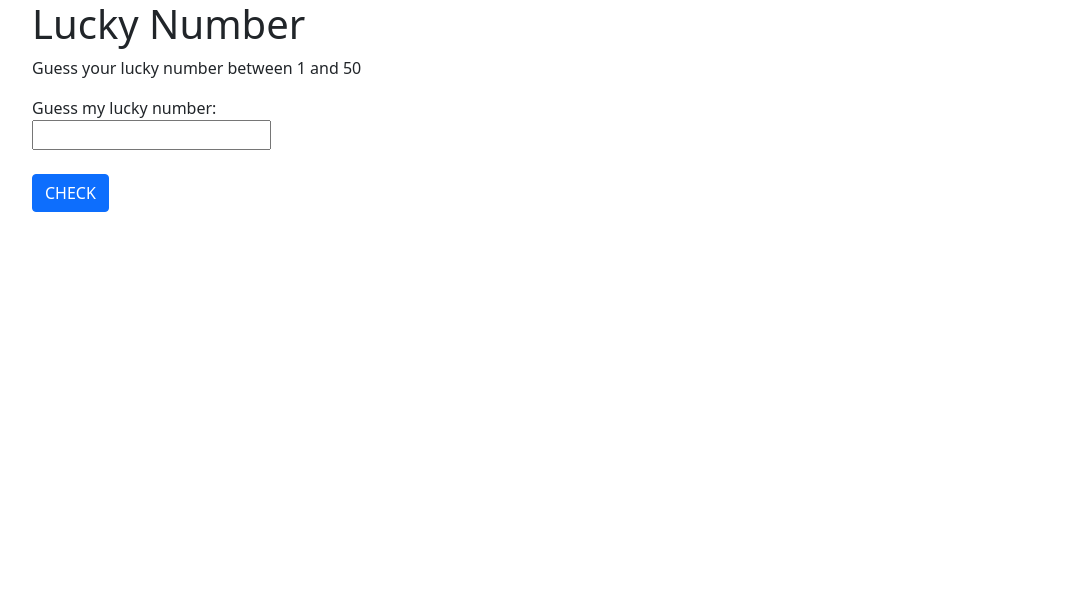
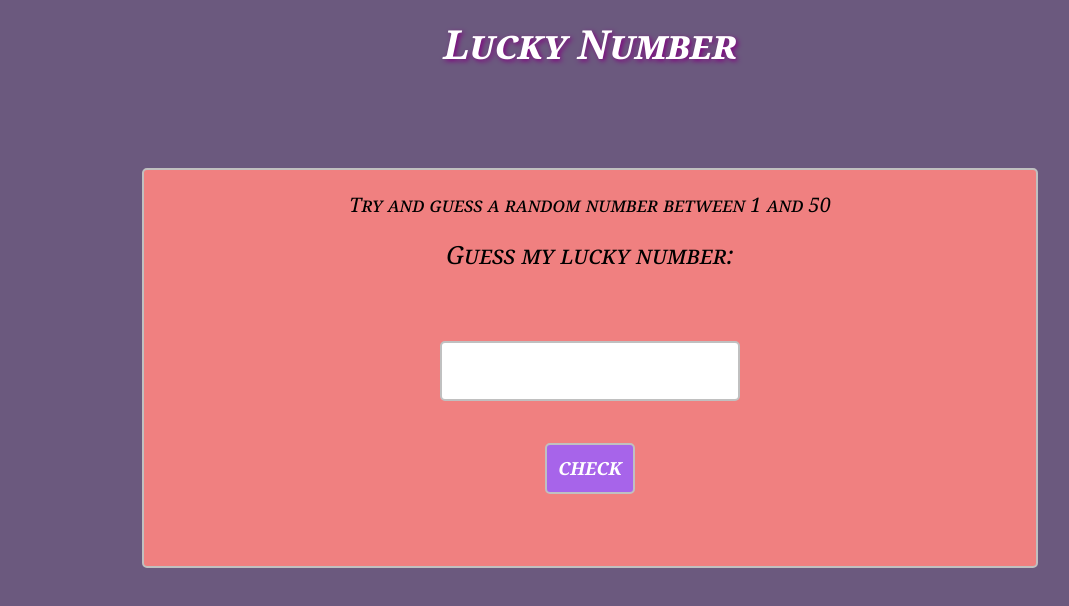
Before and after one commit to sselvapriyaa/html-portfolio, a plain HTML site: page numberguess.html in a window 1280 px wide. Shown: the whole page, without its empty margins (50-1119 px from the left). Drawn offline with nearby package versions, Linux system fonts and the light colour scheme.

Commit message:
modified style10.css

```diff
--- a/numberguess.html
+++ b/numberguess.html
@@ -8,34 +8,22 @@
 <link href="https://cdn.jsdelivr.net/npm/bootstrap@5.1.3/dist/css/bootstrap.min.css" rel="stylesheet" integrity="sha384-1BmE4kWBq78iYhFldvKuhfTAU6auU8tT94WrHftjDbrCEXSU1oBoqyl2QvZ6jIW3" crossorigin="anonymous">
 <script src="https://cdn.jsdelivr.net/npm/bootstrap@5.1.3/dist/js/bootstrap.bundle.min.js" integrity="sha384-ka7Sk0Gln4gmtz2MlQnikT1wXgYsOg+OMhuP+IlRH9sENBO0LRn5q+8nbTov4+1p" crossorigin="anonymous"></script>
     <title>Number Guessing Game</title>
+    <link rel = "stylesheet" href = "style10.css">
     <script src = "numberscript.js"></script>
-<!--<link rel="preconnect" href="https://fonts.gstatic.com" crossorigin>
-<link href="https://fonts.googleapis.com/css2?family=Poppins:wght@400;600&display=swap" rel="stylesheet">-->
+<!--<link href="https://fonts.googleapis.com/css2?family=Poppins:wght@400;600&display=swap" rel="stylesheet">-->
 
-    <!--<link rel = "stylesheet" href = "style10.css">-->
-    <!--<script src = "index.js"></script>-->
 </head>
 
 <body>
+    <h1>Lucky Number</h1>
   <div class="container">
-    <h1>Lucky Number</h1>
-    <p>Guess your lucky number between 1 and 50</p>
+    <p>Try and guess a random number between 1 and 50</p>
     <div class="row">
-     <!--  <div class="col-lg-3 col-md-6">
-            <form>
-                <div class="form-group">-->
-                    <label>Guess my lucky number:</label><br>
-                  </div>
-
-                    <input type="number" name = "guess" id="guess" size ="10"><br><br>
-                <button type="button" class="btn btn-primary" onclick="do_guess()">CHECK</button>
-        <!--    </form>
+        <label>Guess my lucky number:</label><br><br>
         </div>
-    </div>-->
-
+    <input type="number" name = "guess" id="guess" size ="40"><br><br>
+    <button type="button" class="btn" onclick="do_guess()">CHECK</button>
     <p id="message"></p>
 </div>
-
-
 </body>
 </html>
--- a/numberscript.js
+++ b/numberscript.js
@@ -6,8 +6,6 @@ let num_guess = 0;
 
 function do_guess() {
     let guess = Number(document.getElementById("guess").value);
-    //console.log(guess);
-    //alert("Please enter a number between 1 and 50");
     let message = document.getElementById("message");
 
     /*if (isNaN(guess)) {
--- a/style10.css
+++ b/style10.css
@@ -1,173 +1,61 @@
-/**,
-*:before,
-*:after{
-    padding: 0;
-    margin: 0;
-    box-sizing: border-box;
+*{
+    font-family: Georgia, 'Times New Roman', Times, serif;
+    font-style: oblique;
+    font-weight: 500;
+    font-variant: small-caps;
 }
-body{
-    height: 100vh;
-    background: linear-gradient(
-        to right,
-        #7f53ac,
-        #657ced
-        );
-    }
-    .container{
-        position: absolute;
-        width: 50%;
-        min-width: 580px;
-        transform: translate(-50%, -50%);
-        top: 50%;
-        left: 50%;
-        background-color: #ffffff;
-        padding: 50px 10 px;
-        border-radius: 5px;
-        display: grid;
-        justify-items: center;
-        font-family: 'Poppins', sans-serif;
-    }
-    h3{
-        font-size: 16px;
+    h1{
+        font-size: 40px;
         font-weight: 600;
-    }
-    #guess{
-        width: 90px;
-        font-weight: 600;
-        color: #663399;
+        color:#ffffff;
+        text-align: center;
+        padding: 20px 0;
+        text-shadow: 2px 2px 5px purple;
+
+      }
+      input {
+        width: 300px;
+        height: 60px;
+        font-size: 20px;
+        padding: 2em;
         padding: 20px 0;
         text-align: center;
         margin-top: 30px;
         border-radius: 5px;
-        border: 2px solid #202020;
-        font-size: 28px;
-    }
-    #my_btn{
-        width: 160px;
-        padding: 15px;
+        border: 2px solid silver;
+
+      }
+       .btn{
+        width: 90px;
+        padding: 10px 0;
         border-radius: 5px;
-        background-color: #663399;
+        background-color: #a764ea;
         color: #ffffff;
-        border: none;
+        border: 2px solid silver;
         font-size: 18px;
         font-weight: 600;
         margin-bottom: 30px;
-        outline: none;
-    }
+      }
     p{
-        font-weight: 400;
-    }*/
-    /** {
-        margin: 0;
-        padding: 0;
+        font-size: 20px;
       }
-
-      body {
-        margin: 30px auto;
-        width: 450px;
-        background-color: #efefef;
-        color: #35a;
-        font-size: 30px;
-      }
-
-      .main {
-        padding: 10px;
-        margin: auto;
-        width: 450px;
-        box-shadow: 0 0 5px black;
-        height: 100%;
-      }*/
-      /*html {
-        min-height: 100%;
-    }
-    body {
-        font-family:"HelveticaNeue-Light", "Helvetica Neue Light", "Helvetica Neue", Helvetica, Arial, "Lucida Grande", sans-serif;
-        font-size:1em;
-        line-height:4ex;
-        color: #333;
-        padding: 5%;
-        background-repeat:no-repeat !important;
-        background-attachment: fixed;
-        background: #f1f1f1;
-        background: -moz-linear-gradient(top, #dbdbdb 0%, #f1f1f1 50%, #c6c6c6 100%);
-        background: -webkit-gradient(linear, left top, left bottom, color-stop(0%, #dbdbdb), color-stop(50%, #f1f1f1), color-stop(100%, #c6c6c6));
-        background: -webkit-linear-gradient(top, #dbdbdb 0%, #f1f1f1 50%, #c6c6c6 100%);
-        min-height: 100%;
-    }
-    h1 {
-        font-size:2em;
-        font-weight:bold;
-    }
-    form, #container {
-        text-align:center;
-    }
-    #container {
-        padding: 5% 0;
-    }
-    #message_txt {
-        line-height: 4ex;
-        margin: 0 0 2.5ex 0;
-    }
-    input[type=text] {
-        border: 2px solid #333;
-        border-radius: 10px;
-        -moz-border-radius: 10px;
-        -webkit-border-radius: 10px;
-        outline: none;
-        background: #fff;
-        width: 100px;
-        height: 50px;
-        font-family:"HelveticaNeue-Light", "Helvetica Neue Light", "Helvetica Neue", Helvetica, Arial, "Lucida Grande", sans-serif;
-        text-align:center;
-        font-size: 2em;
-        margin: 0 0 2ex;
-    }
-    button {
-        border: 2px solid #333;
-        border-radius: 50%;
-        -moz-border-radius: 50%;
-        -webkit-border-radius: 50%;
-        background: #ccc;
-        margin: 0 0 1.75ex;
-        font-size: 2em;
-        text-align:center;
-        width: 50px;
-        height: 50px;
-        cursor: pointer;
-        color: #333;
-    }
-    button[disabled], input[type=text][disabled] {
-        border: 2px solid #999;
-        color: #999;
-        cursor: default;
-        background: #ccc;
-    }*/
-    h3{
-        font-size: 30px;
-        font-weight: 600;
-      }
-      input[type="text"]{
-        width: 90px;
+      .container{
+        height: 400px;
+        width: 70%;
+        background-color:lightcoral;
         font-weight: 600;
         padding: 20px 0;
         font-size: 28px;
         text-align: center;
-        margin-top: 30px;
+        margin-top: 80px;
         border-radius: 5px;
-        border: 2px solid #202020;
-        color: #663399;
+        border: 2px solid silver;
+        color: black;
       }
-      button{
-        width: 160px;
-        padding: 15px 0;
-        border-radius: 5px;
-        background-color: #663399;
-        color: #fff;
-        border: none;
-        font-size: 18px;
-        font-weight: 600;
-        margin-bottom: 30px;
+      body{
+        background-color: #6b597e;
+
       }
-      p{
-        font-weight: 400;
+      .row{
+        font-size: 25px;
       }
```
Also changed, not shown: activemenu.html (+1 -0 lines), expense.html (+1 -1 lines), sprint1/activemenu.html (+2 -2 lines), sprint1/expense.html (+1 -1 lines).
